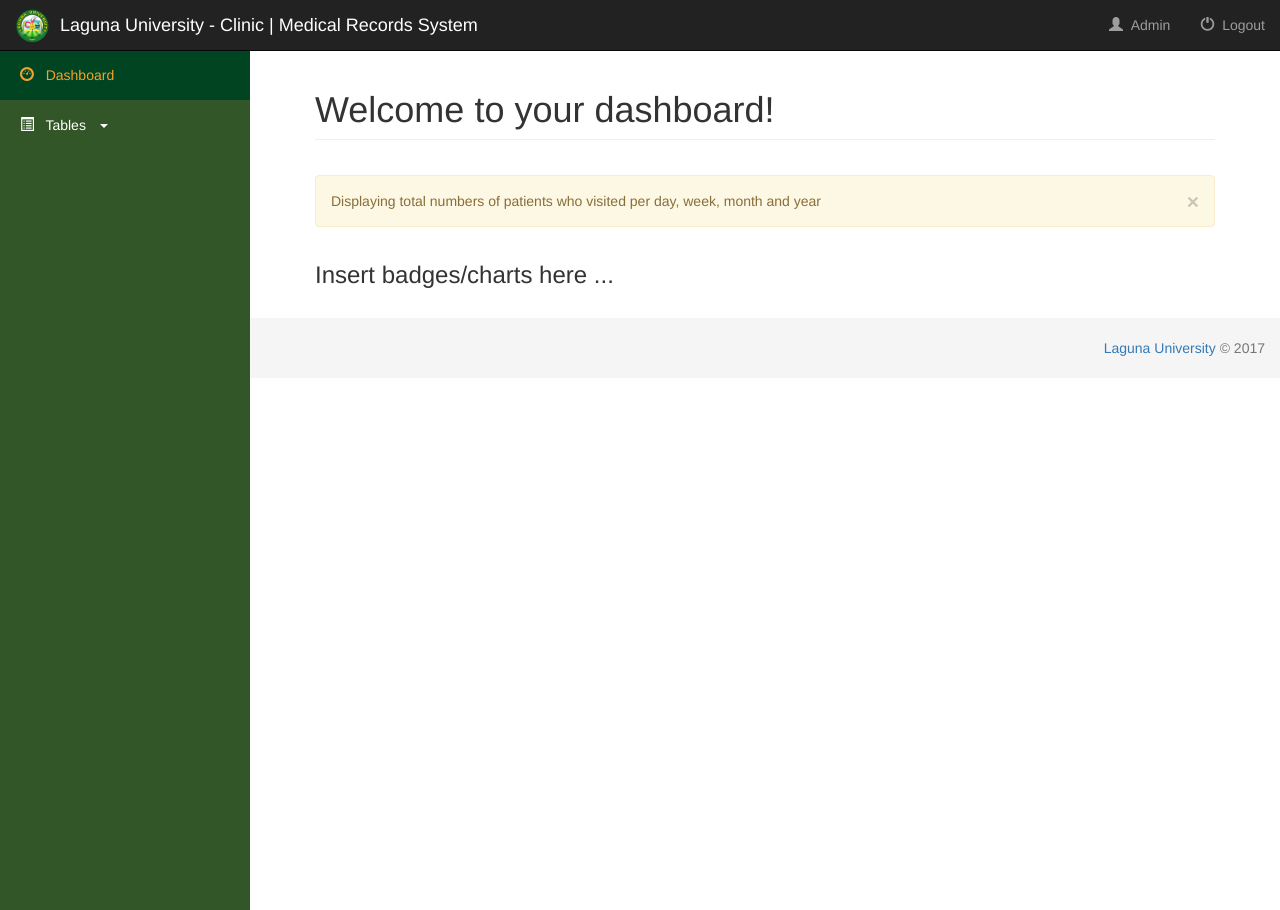
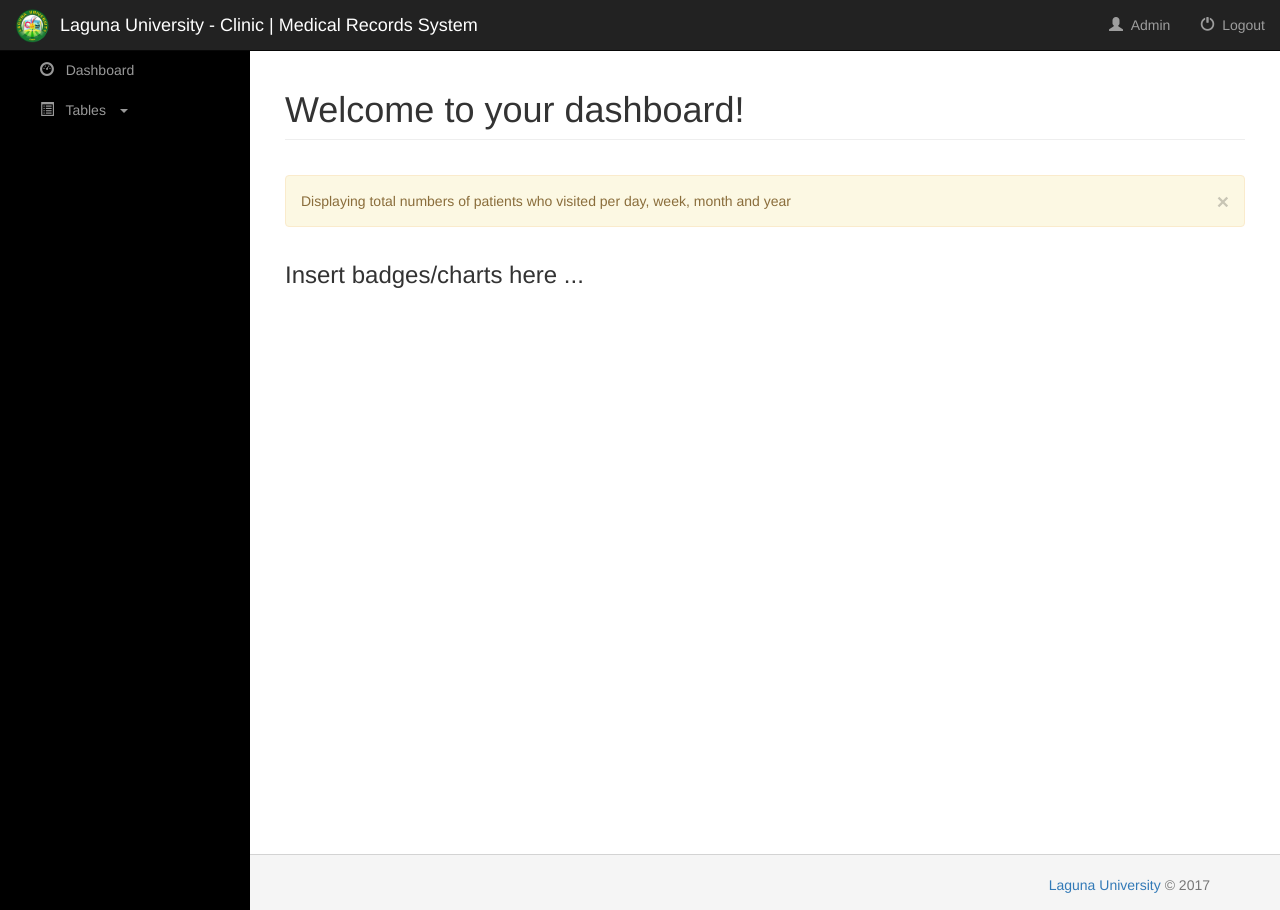
Before and after one commit to iambetheliz/LUMDRMS, a PHP site: page /dashboard.php in a window 1280 px wide. Run offline with PHP 8.4, Linux system fonts and the light colour scheme; a user stored in the database is signed in; data comes from the database, SQL or seed files in the repository.

Commit message:
first commit

```diff
--- a/assets/css/simple-sidebar.css
+++ b/assets/css/simple-sidebar.css
@@ -1,14 +1,12 @@
 /*!
- * Start Bootstrap - Simple Sidebar (http://startbootstrap.com/)
- * Copyright 2013-2016 Start Bootstrap
- * Licensed under MIT (https://github.com/BlackrockDigital/startbootstrap/blob/gh-pages/LICENSE)
+ * Start Bootstrap - Simple Sidebar (http://startbootstrap.com/template-overviews/simple-sidebar)
+ * Copyright 2013-2017 Start Bootstrap
+ * Licensed under MIT (https://github.com/BlackrockDigital/startbootstrap-simple-sidebar/blob/master/LICENSE)
  */
 
- body {
+body {
     overflow-x: hidden;
- }
-
-/* Toggle Styles */
+}
 
 #wrapper {
     padding-left: 0;
@@ -30,7 +28,7 @@
     height: 100%;
     margin-left: -250px;
     overflow-y: auto;
-    background: #335628;
+    background: #000;
     -webkit-transition: all 0.5s ease;
     -moz-transition: all 0.5s ease;
     -o-transition: all 0.5s ease;
@@ -44,7 +42,7 @@
 #page-content-wrapper {
     width: 100%;
     position: absolute;
-    padding-left: 15px;
+    padding: 15px;
 }
 
 #wrapper.toggled #page-content-wrapper {
@@ -52,10 +50,9 @@
     margin-right: -250px;
 }
 
+
 /* Sidebar Styles */
-ul.sidebar-nav li {
-    list-style: none;
-}
+
 .sidebar-nav {
     position: absolute;
     top: 0;
@@ -63,51 +60,28 @@ ul.sidebar-nav li {
     margin: 0;
     padding: 0;
     list-style: none;
-
-    background-color: #335628;
-    border: none;
-    border-radius: 0;
-    overflow-y: auto;
-    bottom: 0;
-    overflow-x: hidden;
-    padding-bottom: 40px;
-}
-
-.sidebar-nav>li>ul {
-    padding: 0;
-}
-
-.sidebar-nav>li>ul>li>a {
-    display: block;
-    text-decoration: none;
-    color: white;
 }
 
 .sidebar-nav li {
-    text-indent: 10px;
+    text-indent: 20px;
     line-height: 40px;
 }
 
 .sidebar-nav li a {
     display: block;
     text-decoration: none;
-    color: white;
-    padding-top: 5px;
-    padding-bottom: 5px;
+    color: #999999;
 }
 
 .sidebar-nav li a:hover {
     text-decoration: none;
-    color: #f3a22c;
+    color: #fff;
+    background: rgba(255, 255, 255, 0.2);
 }
-.sidebar-nav>.active>a {
-    color: white;
-    background-color: #014421;
-}
-.sidebar-nav> li.active> a,
+
+.sidebar-nav li a:active,
 .sidebar-nav li a:focus {
     text-decoration: none;
-    color: #f3a22c;
 }
 
 .sidebar-nav > .sidebar-brand {
@@ -129,24 +103,19 @@ ul.sidebar-nav li {
     #wrapper {
         padding-left: 0;
     }
-
     #wrapper.toggled {
         padding-left: 250px;
     }
-
     #sidebar-wrapper {
         width: 0;
     }
-
     #wrapper.toggled #sidebar-wrapper {
         width: 250px;
     }
-
     #page-content-wrapper {
         padding: 20px;
         position: relative;
     }
-
     #wrapper.toggled #page-content-wrapper {
         position: relative;
         margin-right: 0;
--- a/assets/css/style.css
+++ b/assets/style.css
@@ -10,40 +10,37 @@
 	-webkit-border-radius:50%;
 	border-radius:50%;
 }
+#wrapper {
+  min-height: calc(100vh - 56px);
+  padding-top: 50px; }
+}
 
-/* dashboard */
-#wrapper{
-  margin-top: 50px;
-  width: 100%;
-}
-.container {
-    max-width: 100%;
-  width: 100%;
+.container .text-muted {
+  margin: 20px 0;
 }
 .page-header{padding-bottom:9px;margin:20px 0 20px;border-bottom:1px solid #eee}
 .alert{margin: 15px;}
 
 /* Sticky footer styles
 -------------------------------------------------- */
-html {
-  position: relative;
-  min-height: 100%;
+html, body {
+  height: 100%;
+  margin: 0;
 }
 .footer {
+  padding: 20px 0 5px;
   bottom: 0;
   width: 100%;
-  /* Set the fixed height of the footer here */
-  height: 60px;
   background-color: #f5f5f5;
+  border-top: 1px solid lightgray;
 }
 
 
 /* Custom page CSS
 -------------------------------------------------- */
 /* Not required for template or sticky footer method. */
-
-.container .text-muted {
-  margin: 20px 0;
+body > .container {
+  padding: 60px 15px 0;
 }
 
 .footer > .container {
--- a/dashboard.php
+++ b/dashboard.php
@@ -43,7 +43,7 @@
 <link href="assets/css/bootstrap.min.css" rel="stylesheet" type="text/css"  />
 <link href="assets/css/font-awesome.min.css" rel="stylesheet" type="text/css">
 <link href="assets/css/simple-sidebar.css" rel="stylesheet" type="text/css">
-<link href="assets/css/style.css" rel="stylesheet" type="text/css">
+<link href="assets/style.css" rel="stylesheet" type="text/css">
 </head>
 <body>
 
@@ -53,7 +53,6 @@
 
   <!-- Content -->
 	<div id="wrapper" class="toggled">
-	<div class="container">
 
         <!-- Sidebar Menu Items -->
         <div id="sidebar-wrapper">
@@ -76,11 +75,9 @@
         </div>
         <!-- End of Sidebar -->
 
-        <!-- Main Screen -->
-        <main class="col-sm-12 offset-sm-4 col-md-12 offset-md-4 pt-5">
+	      <!-- Begin Main Screen -->
         <div id="page-content-wrapper">
-            <div class="container">
-
+            <div class="container-fluid">
     	          <!-- Page Heading -->
                 <div class="row">
                     <div class="col-lg-12">
@@ -93,19 +90,18 @@
                     </div>
                 </div>
                 <!-- End of Page Heading -->
-
+                <!-- Additionals -->
                 <div class="row">
                   <div class="col-lg-12">
                     <h3>Insert badges/charts here ...</h3>
                   </div>
                 </div>
+                <!-- End -->
+            </div>
+        </div>
+        <!-- End of Main Screen -->
 
   </div>
-        </div>
-        </main>
-        <!-- End of Main Screen -->
-
-  </div></div>
   <!-- End of Content -->
 
   <footer class="footer">
--- a/index.php
+++ b/index.php
@@ -112,7 +112,7 @@
 <link rel="icon" href="images/favicon.ico">
 <link href="assets/css/font-awesome.min.css" rel="stylesheet" type="text/css">
 <link rel="stylesheet" href="assets/css/bootstrap.min.css" type="text/css"  />
-<link rel="stylesheet" href="assets/css/style.css" type="text/css" />
+<link rel="stylesheet" href="assets/style.css" type="text/css" />
 </head>
 <body>
 
```
Also changed, not shown: faculties/add_new.php (+3 -7 lines), faculties/logout.php (added, +17 -0 lines), students/add_new.php (+5 -9 lines), students/logout.php (added, +17 -0 lines). Lines whose indentation alone changed are shown as unchanged.
